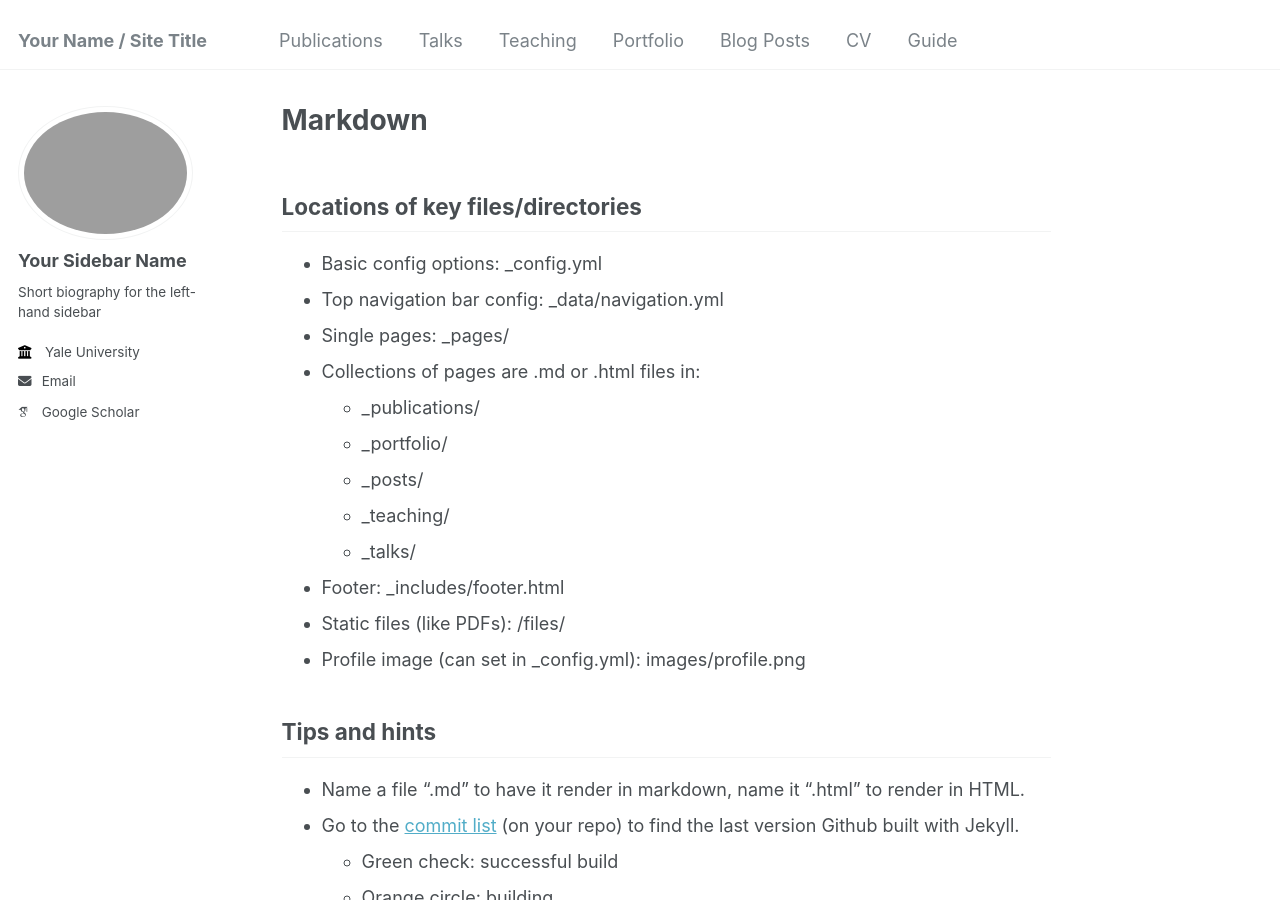
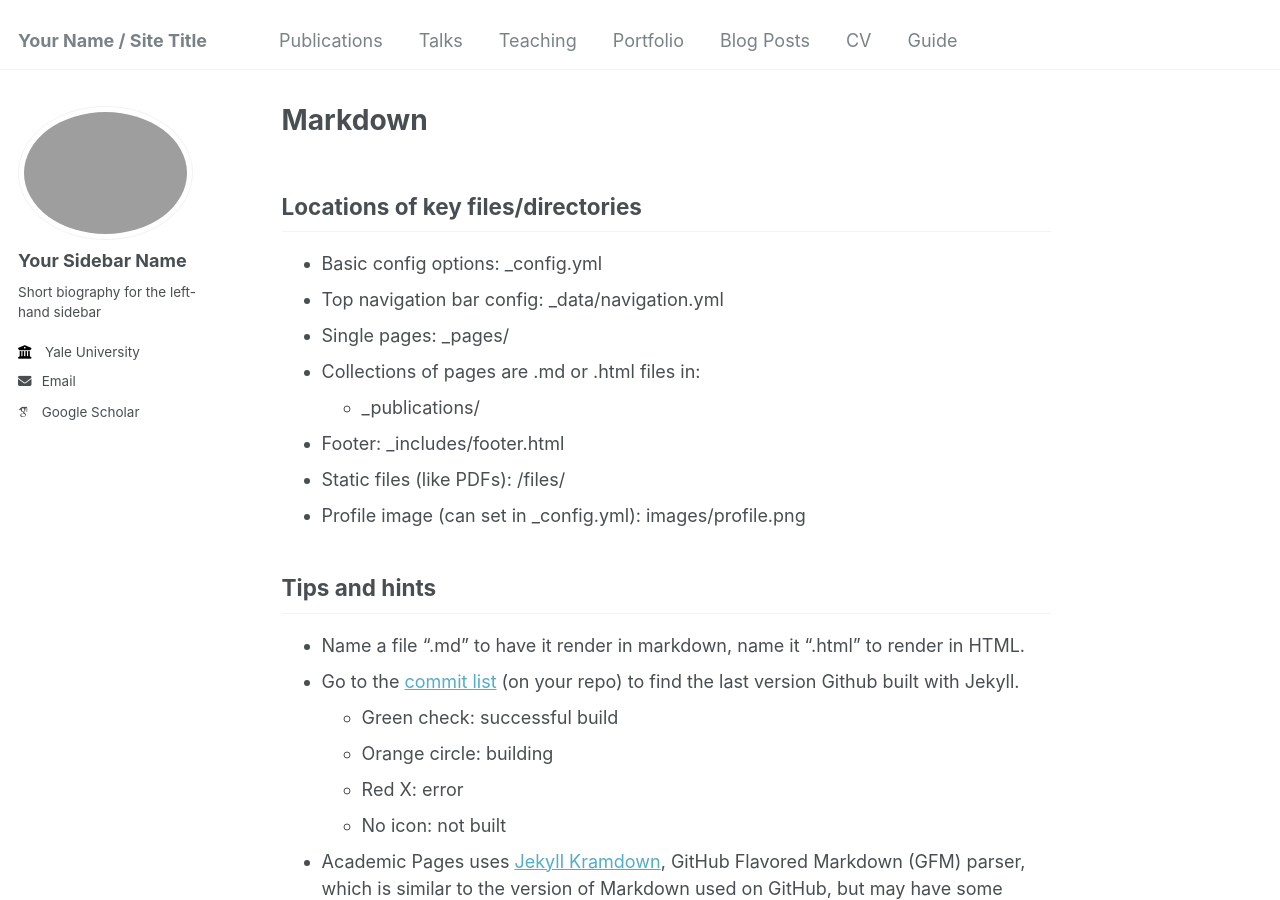
Before and after one commit to rosieli5/rosieli5.github.io, a Jekyll site: the page built from _pages/markdown.md, in a window 1280 px wide and 900 px high. Built offline with Jekyll 4.4.1, drawn with Linux system fonts in a browser that asks for light colours; emoji names are drawn with the system emoji font; some web fonts are replaced.

Commit message:
Update markdown.md

```diff
--- a/_pages/markdown.md
+++ b/_pages/markdown.md
@@ -14,10 +14,10 @@ redirect_from:
 * Single pages: _pages/
 * Collections of pages are .md or .html files in:
   * _publications/
-  * _portfolio/
-  * _posts/
-  * _teaching/
-  * _talks/
+  <!-- * _portfolio/ -->
+  <!-- * _posts/ -->
+  <!-- * _teaching/ -->
+  <!-- * _talks/ -->
 * Footer: _includes/footer.html
 * Static files (like PDFs): /files/
 * Profile image (can set in _config.yml): images/profile.png
```
